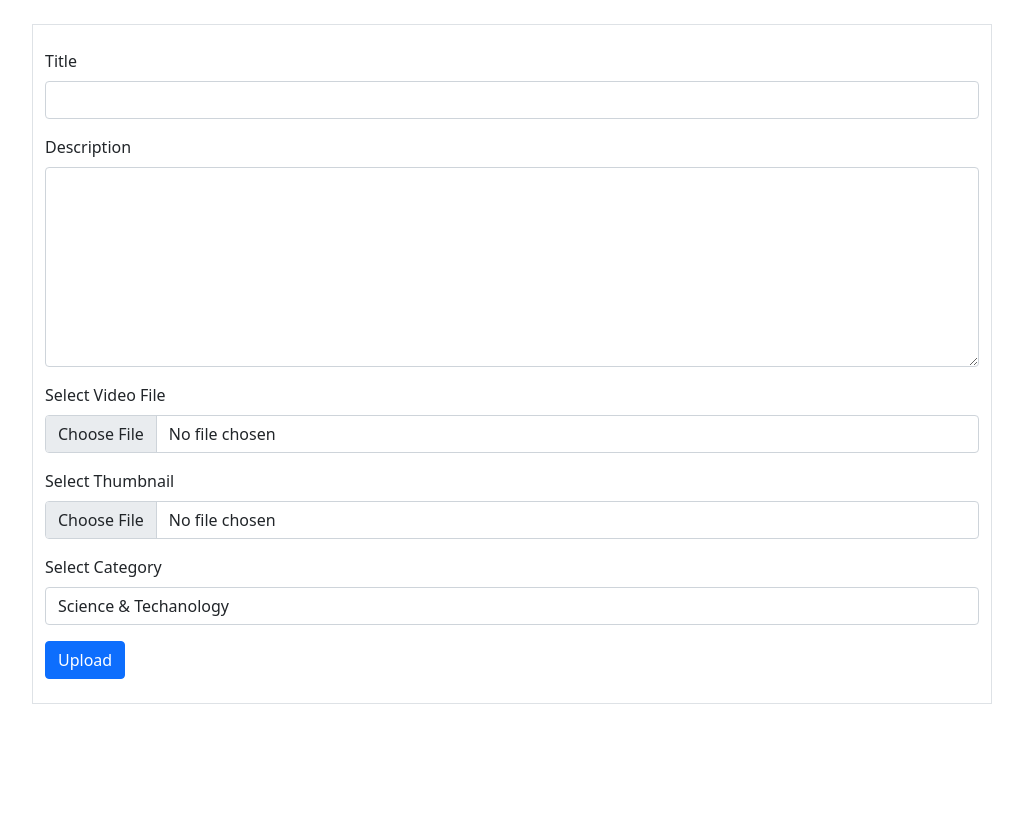
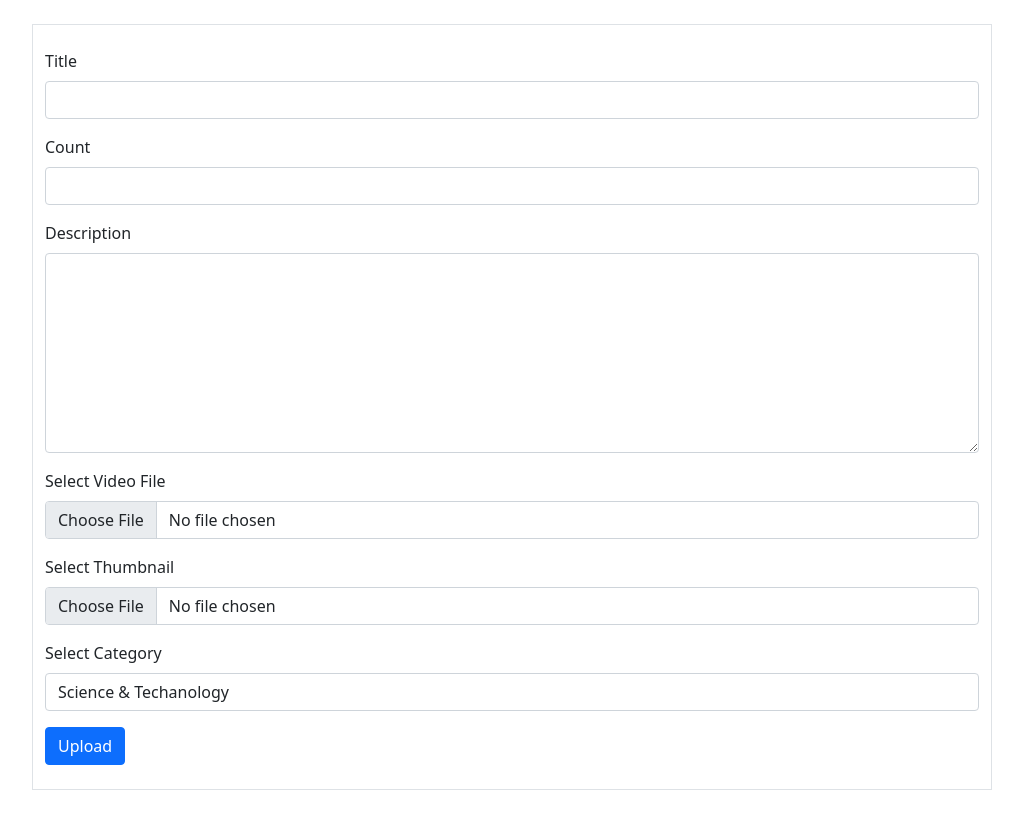
Before and after one commit to menaheero/DVS, a Django app: page /upload/ in a window 1280 px wide. Shown: the part 56-870 px from the top of the page, without its empty margins (128-1151 px from the left). Before the commit the page ends 760 px from the top, so only its background shows below. Run offline with Django 3.2, Linux system fonts and the light colour scheme.

Commit message:
addcount

```diff
--- a/main/templates/upload_video.html
+++ b/main/templates/upload_video.html
@@ -10,6 +10,11 @@
             <label for="title" class="form-label">Title</label>
             <input type="text" name="title" class="form-control" id="title" required>
         </div>
+        <div class="mb-3">
+            <label for="title" class="form-label">Count</label>
+            <input type="number" name="count" class="form-control" id="count" required>
+        </div>
+
 
         <div class="mb-3">
             <label for="desc" class="form-label">Description</label>
```
